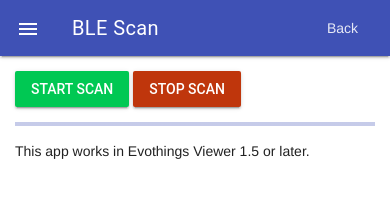
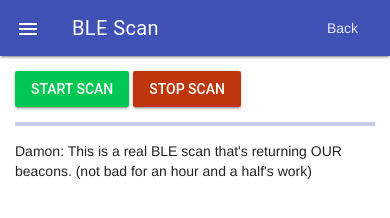
Before and after one commit to truxonjm/ble-scan, a website: page www/index.html in a window 390 px wide. Drawn offline with Linux system fonts and the light colour scheme; some packages are replaced by stand-ins of ours.

Commit message:
updated message

```diff
--- a/www/index.html
+++ b/www/index.html
@@ -11,7 +11,9 @@
 
     <script>
         // Redirect console.log to Evothings Workbench.
-  if (window.hyper && window.hyper.log) { console.log = hyper.log }
+        if (window.hyper && window.hyper.log) {
+            console.log = hyper.log
+        }
     </script>
 
     <link rel="stylesheet" href="app.css">
@@ -72,7 +74,7 @@
 
                     <div class="mdl-progress mdl-js-progress"></div>
 
-        <div class="app-info">This app works in Evothings Viewer 1.5 or later.</div>
+                    <div class="app-info">Damon: This is a real BLE scan that's returning OUR beacons. (not bad for an hour and a half's work)</div>
 
                     <!-- Found devices are inserted into this div -->
                     <div class="app-cards"></div>
```
Lines whose indentation alone changed are shown as unchanged.
